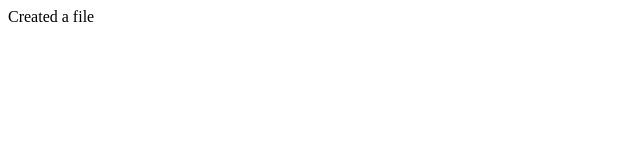
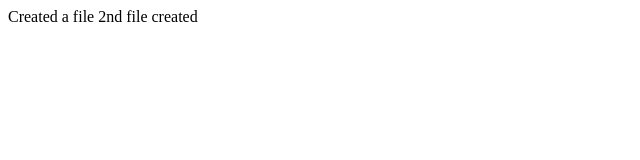
Before and after one commit to EkramulR/EkramulWAP, a plain HTML site: page index.html in a window 1280 px wide. Shown: the whole page, without its empty margins (0-640 px from the left). Drawn offline with Linux system fonts and the light colour scheme.

Commit message:
Update index.html

```diff
--- a/index.html
+++ b/index.html
@@ -8,5 +8,6 @@
 </head>
 <body>
     <lable> Created a file</lable>
+    <lable> 2nd file created</lable>
 </body>
 </html>
```
